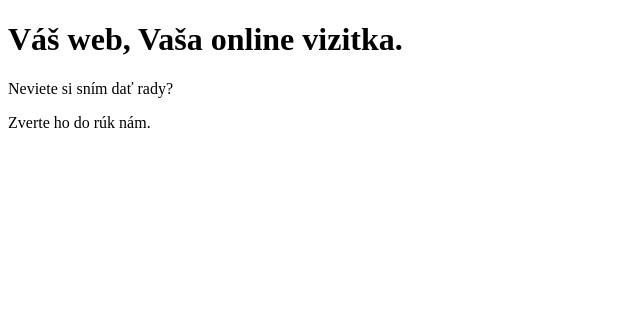
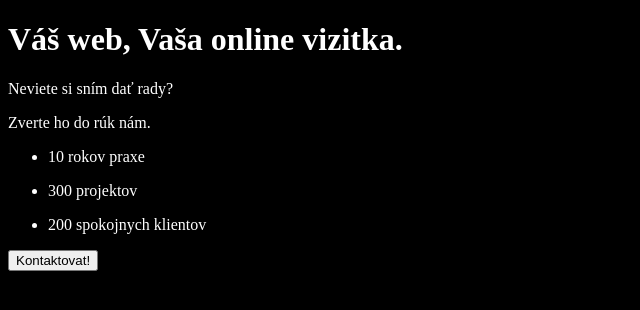
Before and after one commit to StanikJ/LandingPage1, a plain HTML site: page index.html in a window 1280 px wide. Shown: the whole page, without its empty margins (0-640 px from the left). Drawn offline with Linux system fonts and the light colour scheme.

Commit message:
uprava textu + farby

```diff
--- a/index.html
+++ b/index.html
@@ -2,10 +2,29 @@
 <htm>
     <head>
         <title>Landing page</title>
+        <link rel="stylesheet" href="style.css">
     </head>
     <body>
         <h1>Váš web, Vaša online vizitka.</h1>
         <p>Neviete si sním dať rady?</p>
         <p>Zverte ho do rúk nám.</p>
+        <ul>
+            <li>
+                <div>
+                    <p>10 rokov praxe</p>
+                </div>
+            </li>
+            <li>
+                <div>
+                    <p>300 projektov</p>
+                </div>
+            </li>
+            <li>
+                <div>
+                    <p>200 spokojnych klientov</p>
+                </div>
+            </li>
+        </ul>
+        <button type="button">Kontaktovat!</button>
     </body>
 </htm>
--- a/style.css
+++ b/style.css
@@ -3,4 +3,6 @@
 body{
     width: 100%;
     height: 100%;
+    background-color: black;
+    color: white;
 }
```
